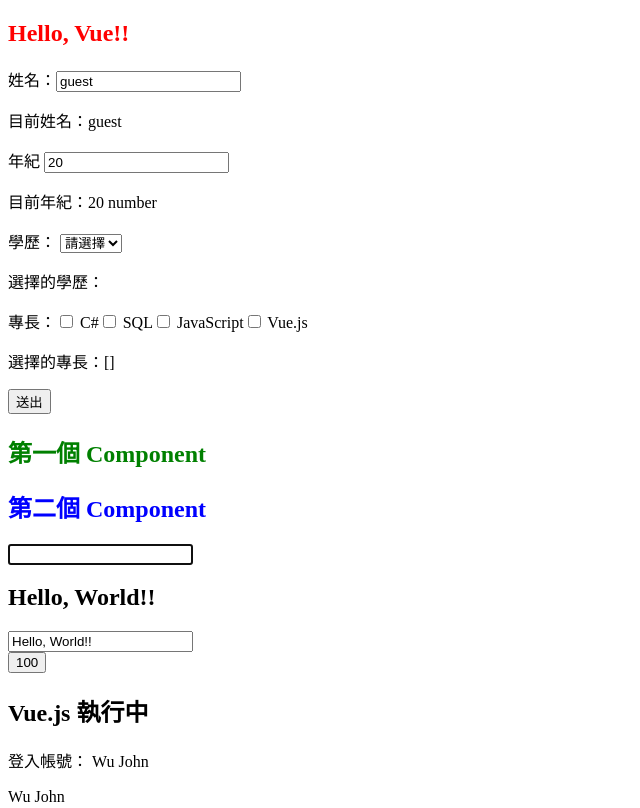
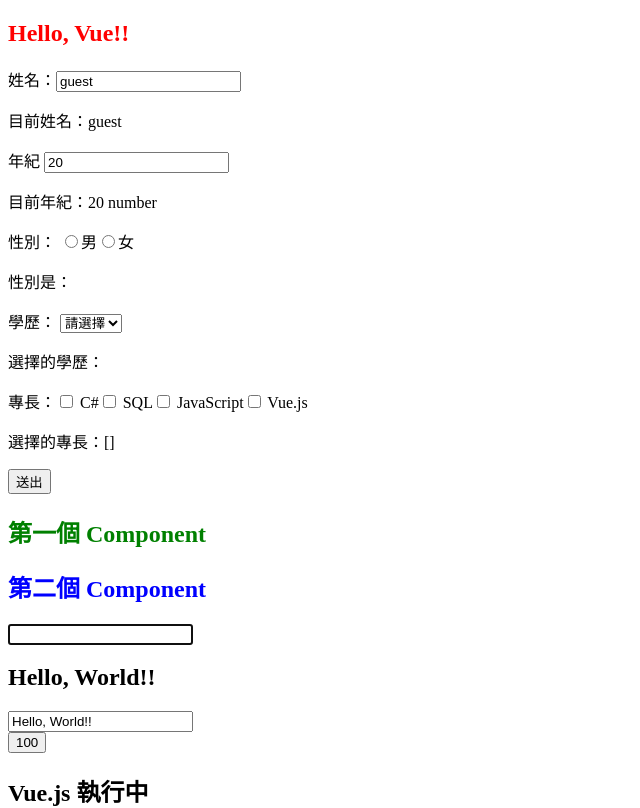
Before and after one commit to HsiaoHungWang/vue-ojtm, a Vue app: page / in a window 1280 px wide. Shown: the top 808 px of the page, without its empty margins (0-640 px from the left). Built offline with nearby package versions, Linux system fonts and the light colour scheme.

Commit message:
v-model 結合 radio button

```diff
--- a/src/components/EeventBinding.vue
+++ b/src/components/EeventBinding.vue
@@ -7,6 +7,7 @@ const age = ref(20);
 const educationValue = ref('')
 const educationText = ref('')
 const skills = ref([])
+const gender = ref('')
 
 const submitHandler = () => {
     if (userName.value.length === 0) {
@@ -50,6 +51,11 @@ const changeHandler = event => {
                 <input v-model.number="age" name="age" />
             </label>
             <p>目前年紀：{{ age }} {{ typeof age }}</p>
+            <label>性別： </label>
+            <label><input type="radio" v-model="gender" value="male" />男</label>
+            <label><input type="radio" v-model="gender" value="female" />女</label>
+
+            <p>性別是：{{ gender }}</p>
             <label>學歷：
                 <select v-model="educationValue" @change="changeHandler">
                     <option value="" disabled>請選擇</option>
```
